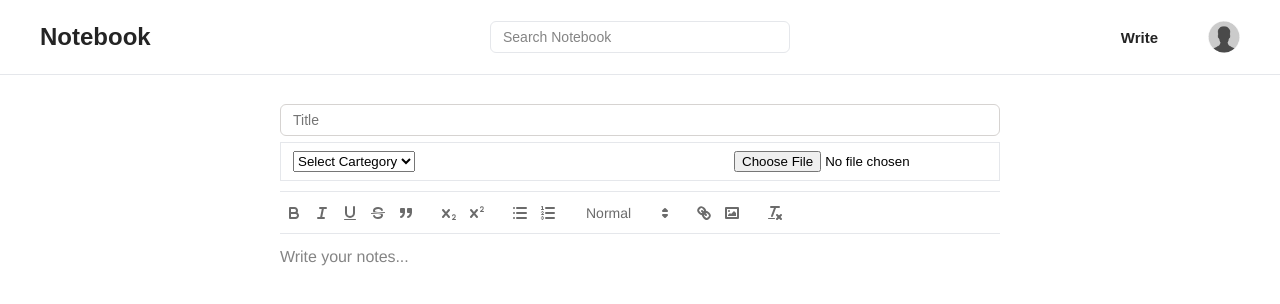
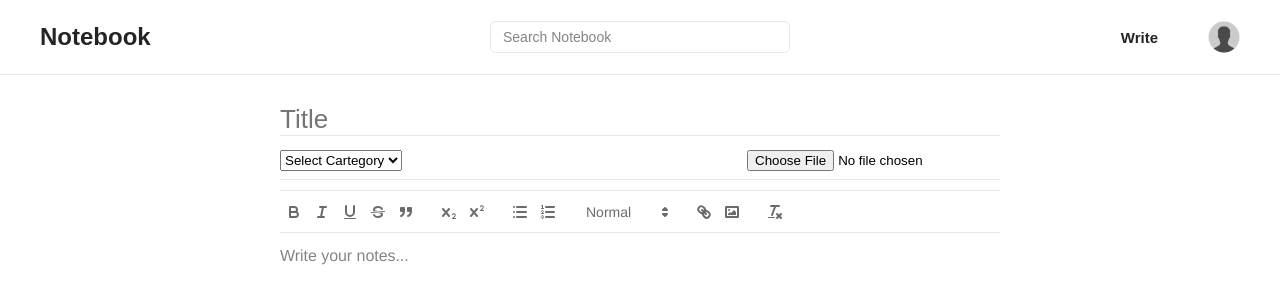
Before and after one commit to Wolleys/notebook, a Next.js app: page /new-post in a window 1280 px wide. Shown: the top 304 px of the page. Built offline with nearby package versions, Linux system fonts and the light colour scheme; a web font is replaced by a local one.

Commit message:
Update input component interface to accept a custom class name

```diff
--- a/app/(website)/new-post/new-post.tsx
+++ b/app/(website)/new-post/new-post.tsx
@@ -12,7 +12,7 @@ const NewPost: FC = () => {
   return (
     <div className={styles.container}>
       <div className={styles.wrapper}>
-        <Input input={postTitle} />
+        <Input input={postTitle} customClass={styles.input} />
         <div className={styles.split}>
           <select className={styles.select}>
             <option>Select Cartegory</option>
--- a/app/(website)/new-post/newpost.module.css
+++ b/app/(website)/new-post/newpost.module.css
@@ -14,10 +14,21 @@
   flex-direction: column;
 }
 
+.input {
+  border: 0;
+  height: 2rem;
+  outline: none;
+  font-size: 26px;
+  padding: 0.5rem 0;
+  background-color: inherit;
+  color: var(--searchBarColor);
+  border-bottom: 1px solid #e5e7eb;
+}
+
 .split {
   display: flex;
-  padding: 0.5rem 0.75rem;
-  border: 1px solid #e5e7eb;
+  padding: 0.5rem 0;
+  border-bottom: 1px solid #e5e7eb;
   justify-content: space-between;
 }
 
--- a/components/input/index.tsx
+++ b/components/input/index.tsx
@@ -4,11 +4,14 @@ import { InputProps } from "@/interfaces";
 
 interface InputInterface extends InputHTMLAttributes<HTMLInputElement> {
   input: InputProps;
+  customClass?: string; // Allow custom class name from styles
   onChange?: (e: ChangeEvent<HTMLInputElement>) => void;
 }
 
-const Input: FC<InputInterface> = ({ input, onChange }) => {
+const Input: FC<InputInterface> = ({ input, onChange, customClass }) => {
   const { type, name, placeholder } = input;
+  const inputClassName = customClass ? customClass : styles.input;
+
   return (
     <input
       type={type}
@@ -16,7 +19,7 @@ const Input: FC<InputInterface> = ({ input, onChange }) => {
       autoCorrect="off"
       autoComplete="off"
       onChange={onChange}
-      className={styles.input}
+      className={inputClassName}
       placeholder={placeholder}
     />
   );
```
